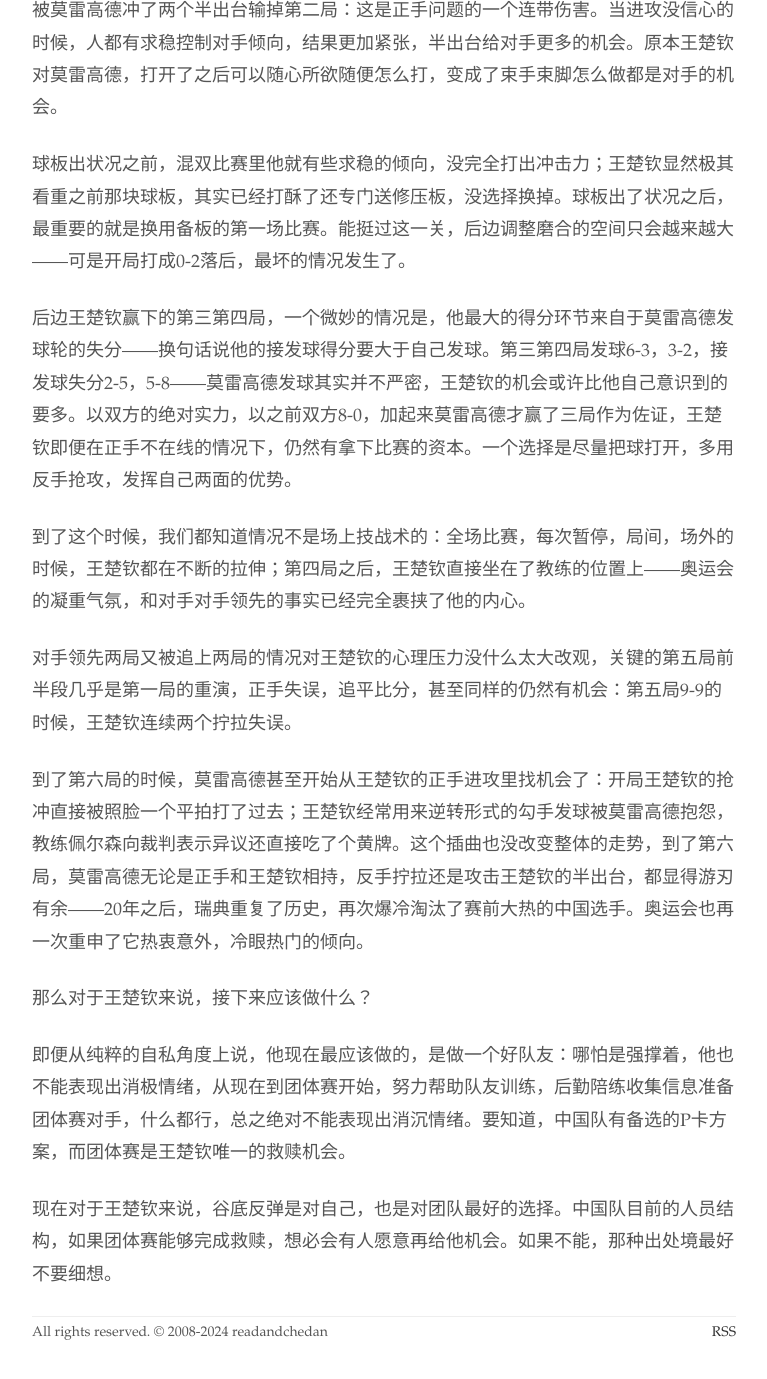
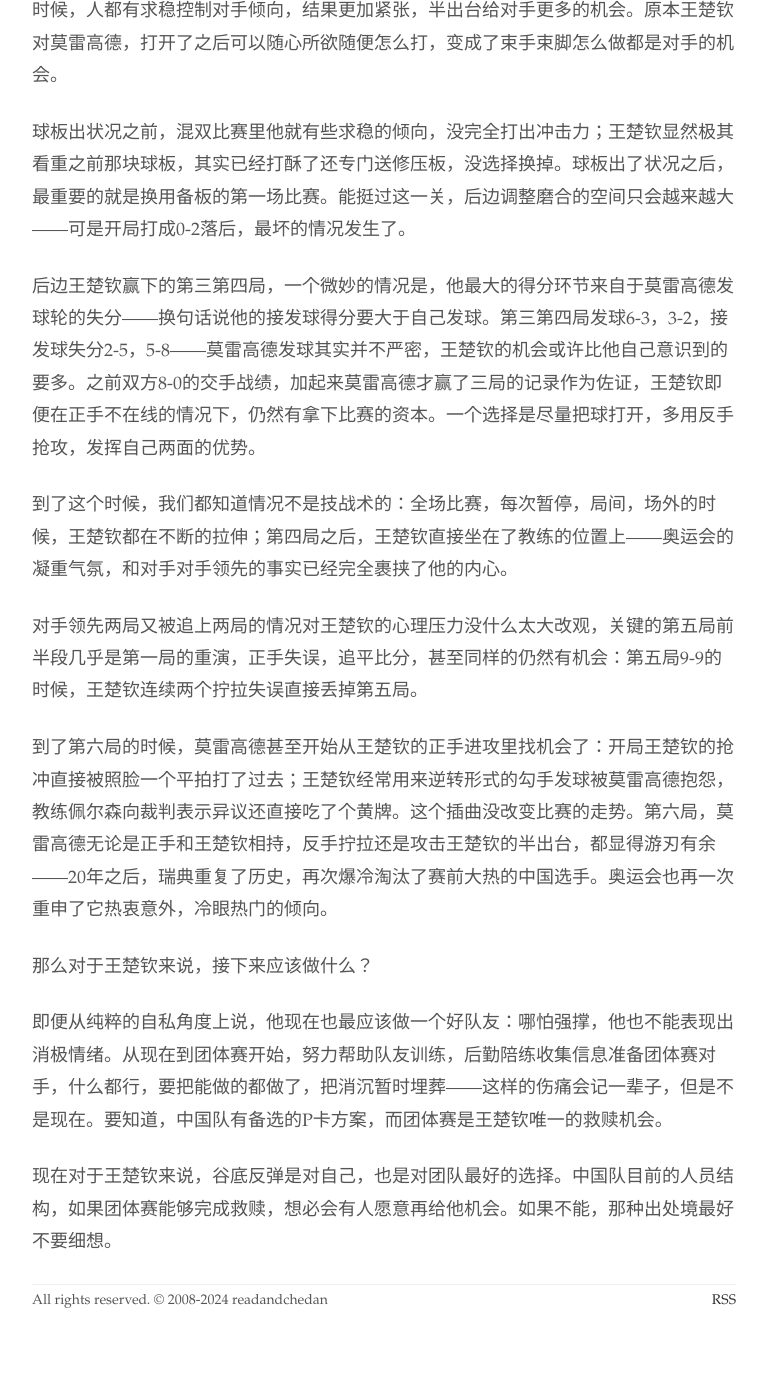
Before and after one commit to readandchedan/readandchedan.github.io, a Jekyll site: the page built from _posts/tabletennis/_posts/2024-07-31-wang-chuqin-moregard.md, in a window 1280 px wide and 1400 px high, scrolled down 2168 px. Shown: the top 1379 px of the window, without its empty margins (256-1023 px from the left). Built offline with Jekyll 4.4.1, drawn with Linux system fonts in a browser that asks for light colours; some of the changed text lies outside the part shown.

Commit message:
new post

```diff
--- a/_posts/tabletennis/_posts/2024-07-31-wang-chuqin-moregard.md
+++ b/_posts/tabletennis/_posts/2024-07-31-wang-chuqin-moregard.md
@@ -19,11 +19,11 @@
 
 正常来说，王楚钦的发球，正反手应该都是优势环节。只要前三板质量足够，不给对手太大空间，上手之后莫雷高德应该招架不住王楚钦的质量。
 
-这和赛后统计呈现出来的是完全不同的事实。全场比赛发球轮次王楚钦29对莫雷高德33，发球轮失分24-25。发球轮失分差不多，但是得分落后对手。每局拆开看下来，王楚钦的发球环节其实得分有限，赢下的第三第四更多靠接发球。
+这和赛后统计呈现出来的是完全不同的事实。全场比赛发球轮次王楚钦29对莫雷高德33，发球轮失分24-25。发球轮失分差不多，但是发球轮得分落后对手。每局拆开看，王楚钦的发球环节得分有限，赢下的第三第四更多靠接发球。
 
-2004年，战胜马琳的瓦尔德内尔在接受采访的时候表示，两人的第一局难以置信的重要。跟大部分体育项目差不多，观众往往更青睐比赛最后比分焦灼时候的发挥，可综合来看，其实开局的重要性更大。
+2004年，战胜马琳的瓦尔德内尔在接受采访的时候表示，两人的第一局难以置信的重要。跟大部分体育项目差不多，观众往往更青睐比赛最后比分焦灼时候的发挥，现实是开局的重要性更大。
 
-双方第一局王楚钦3-1领先时候这个球某种程度上说是这场比赛综合情况的一个缩影：王楚钦发半出台的战术成功，莫雷高德吊了一板半高球，王楚钦冲一板直线，直接被莫雷高德摁了回去。双方相持之后王楚钦得分，迹象却很明显：今天王楚钦正手的杀伤力并不到位。
+双方第一局王楚钦3-1这个球是这场比赛综合情况的一个缩影：王楚钦发半出台的战术成功，莫雷高德吊了一板半高球，王楚钦冲一板直线，直接被莫雷高德摁了回去。双方相持之后王楚钦得分，这个球呈现的迹象却很明显：今天王楚钦正手的杀伤力并不到位。
 
 王楚钦4-1领先之后，出现了接连的正手无谓失误：4-2冲正手半出台下网；5-3半高正手冲失误。6-5的时候，莫雷高德吊的半高又正手冲失误。
 
@@ -39,16 +39,16 @@
 
 球板出状况之前，混双比赛里他就有些求稳的倾向，没完全打出冲击力；王楚钦显然极其看重之前那块球板，其实已经打酥了还专门送修压板，没选择换掉。球板出了状况之后，最重要的就是换用备板的第一场比赛。能挺过这一关，后边调整磨合的空间只会越来越大——可是开局打成0-2落后，最坏的情况发生了。
 
-后边王楚钦赢下的第三第四局，一个微妙的情况是，他最大的得分环节来自于莫雷高德发球轮的失分——换句话说他的接发球得分要大于自己发球。第三第四局发球6-3，3-2，接发球失分2-5，5-8——莫雷高德发球其实并不严密，王楚钦的机会或许比他自己意识到的要多。以双方的绝对实力，以之前双方8-0，加起来莫雷高德才赢了三局作为佐证，王楚钦即便在正手不在线的情况下，仍然有拿下比赛的资本。一个选择是尽量把球打开，多用反手抢攻，发挥自己两面的优势。
+后边王楚钦赢下的第三第四局，一个微妙的情况是，他最大的得分环节来自于莫雷高德发球轮的失分——换句话说他的接发球得分要大于自己发球。第三第四局发球6-3，3-2，接发球失分2-5，5-8——莫雷高德发球其实并不严密，王楚钦的机会或许比他自己意识到的要多。之前双方8-0的交手战绩，加起来莫雷高德才赢了三局的记录作为佐证，王楚钦即便在正手不在线的情况下，仍然有拿下比赛的资本。一个选择是尽量把球打开，多用反手抢攻，发挥自己两面的优势。
 
-到了这个时候，我们都知道情况不是场上技战术的：全场比赛，每次暂停，局间，场外的时候，王楚钦都在不断的拉伸；第四局之后，王楚钦直接坐在了教练的位置上——奥运会的凝重气氛，和对手对手领先的事实已经完全裹挟了他的内心。
+到了这个时候，我们都知道情况不是技战术的：全场比赛，每次暂停，局间，场外的时候，王楚钦都在不断的拉伸；第四局之后，王楚钦直接坐在了教练的位置上——奥运会的凝重气氛，和对手对手领先的事实已经完全裹挟了他的内心。
 
-对手领先两局又被追上两局的情况对王楚钦的心理压力没什么太大改观，关键的第五局前半段几乎是第一局的重演，正手失误，追平比分，甚至同样的仍然有机会：第五局9-9的时候，王楚钦连续两个拧拉失误。
+对手领先两局又被追上两局的情况对王楚钦的心理压力没什么太大改观，关键的第五局前半段几乎是第一局的重演，正手失误，追平比分，甚至同样的仍然有机会：第五局9-9的时候，王楚钦连续两个拧拉失误直接丢掉第五局。
 
-到了第六局的时候，莫雷高德甚至开始从王楚钦的正手进攻里找机会了：开局王楚钦的抢冲直接被照脸一个平拍打了过去；王楚钦经常用来逆转形式的勾手发球被莫雷高德抱怨，教练佩尔森向裁判表示异议还直接吃了个黄牌。这个插曲也没改变整体的走势，到了第六局，莫雷高德无论是正手和王楚钦相持，反手拧拉还是攻击王楚钦的半出台，都显得游刃有余——20年之后，瑞典重复了历史，再次爆冷淘汰了赛前大热的中国选手。奥运会也再一次重申了它热衷意外，冷眼热门的倾向。
+到了第六局的时候，莫雷高德甚至开始从王楚钦的正手进攻里找机会了：开局王楚钦的抢冲直接被照脸一个平拍打了过去；王楚钦经常用来逆转形式的勾手发球被莫雷高德抱怨，教练佩尔森向裁判表示异议还直接吃了个黄牌。这个插曲没改变比赛的走势。第六局，莫雷高德无论是正手和王楚钦相持，反手拧拉还是攻击王楚钦的半出台，都显得游刃有余——20年之后，瑞典重复了历史，再次爆冷淘汰了赛前大热的中国选手。奥运会也再一次重申了它热衷意外，冷眼热门的倾向。
 
 那么对于王楚钦来说，接下来应该做什么？
 
-即便从纯粹的自私角度上说，他现在最应该做的，是做一个好队友：哪怕是强撑着，他也不能表现出消极情绪，从现在到团体赛开始，努力帮助队友训练，后勤陪练收集信息准备团体赛对手，什么都行，总之绝对不能表现出消沉情绪。要知道，中国队有备选的P卡方案，而团体赛是王楚钦唯一的救赎机会。
+即便从纯粹的自私角度上说，他现在也最应该做一个好队友：哪怕强撑，他也不能表现出消极情绪。从现在到团体赛开始，努力帮助队友训练，后勤陪练收集信息准备团体赛对手，什么都行，要把能做的都做了，把消沉暂时埋葬——这样的伤痛会记一辈子，但是不是现在。要知道，中国队有备选的P卡方案，而团体赛是王楚钦唯一的救赎机会。
 
 现在对于王楚钦来说，谷底反弹是对自己，也是对团队最好的选择。中国队目前的人员结构，如果团体赛能够完成救赎，想必会有人愿意再给他机会。如果不能，那种出处境最好不要细想。
```
Also changed, not shown: other parts of _posts/tabletennis/_posts/2024-07-31-wang-chuqin-moregard.md (+3 -3 lines).
